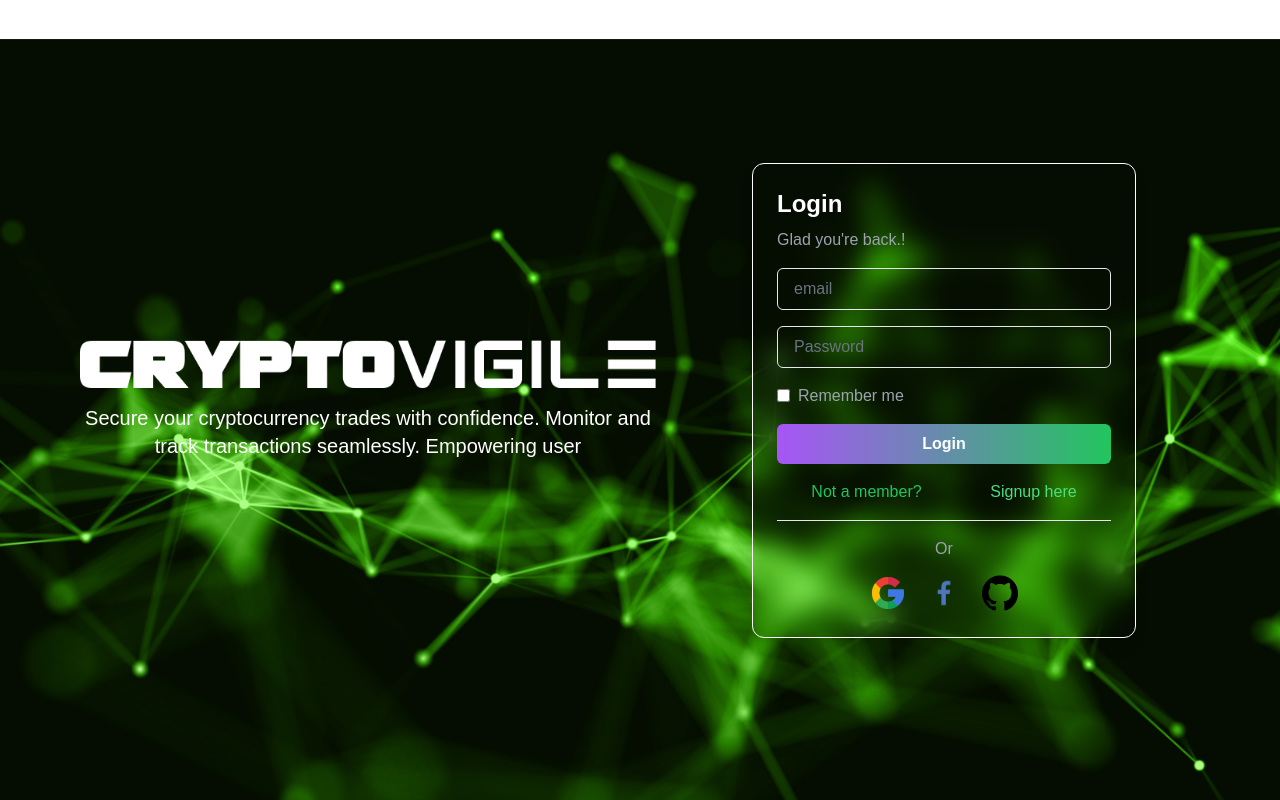
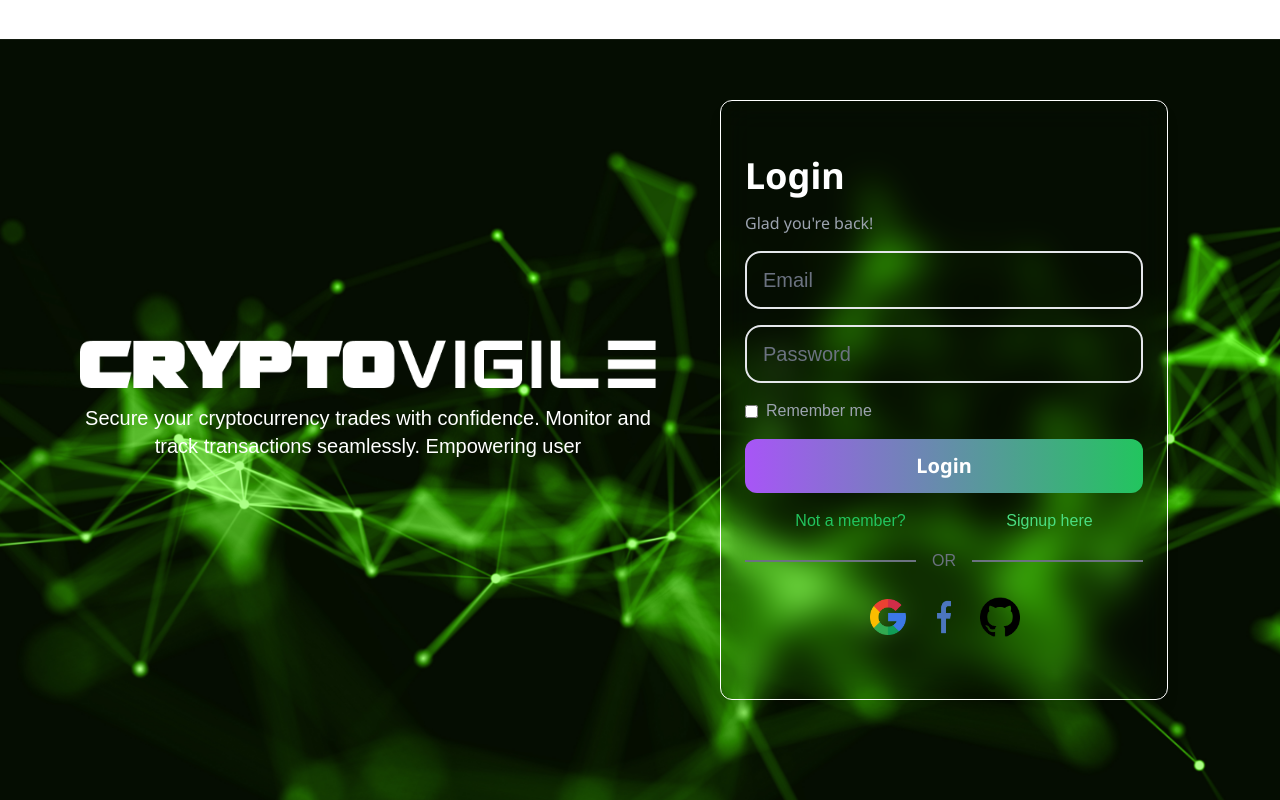
Before and after one commit to adarshsingh05/CryptoVigil-SIH, a Next.js app in the folder cryptovigil/frontend/cryptovigil/: page /Login in a window 1280 px wide. Built offline with nearby package versions, Linux system fonts and the light colour scheme.

Commit message:
login page refine

```diff
--- a/cryptovigil/frontend/cryptovigil/src/app/Login/page.js
+++ b/cryptovigil/frontend/cryptovigil/src/app/Login/page.js
@@ -3,6 +3,11 @@ import { useState, useEffect } from "react";
 import { useRouter } from "next/navigation"; // Correct import for the router
 import { Typewriter } from "react-simple-typewriter";
 import Link from "next/link";
+import { Noto_Sans } from "next/font/google";
+const notoSans = Noto_Sans({
+  subsets: ["latin"],
+  weight: ["400", "700"],
+});
 
 import LoginSuccess from "../components/LoginSuccess";
 
@@ -16,7 +21,7 @@ export default function Login() {
 
       setIsLoggedIn(true); // Set loading to true when login is successful
       setTimeout(() => {
-        router.push("/"); //
+        router.push("/LandingPage"); // Redirect to LandingPage after 5 seconds
       }, 5000); // 5 seconds delay
     }
   }, [isLoggedIn, router]);
@@ -47,7 +52,6 @@ export default function Login() {
 
       if (response.ok) {
         // alert(data.msg || "Login successful!");
-        console.log("done")
         localStorage.setItem("token", data.token); // Store token
 
         setIsLoggedIn(true); // Set isLoggedIn to true after successful login
@@ -95,19 +99,19 @@ export default function Login() {
 
           {/* Right Section: Login Form */}
           <div className="w-1/2 flex justify-center">
-            <div className="bg-transparent bg-opacity-20 backdrop-blur-md p-6 rounded-xl shadow-lg max-w-sm w-full border border-white">
-              <h1 className="text-2xl font-bold text-white mb-2">Login</h1>
-              <p className="text-gray-400 mb-4">Glad you're back.!</p>
+            <div className="bg-transparent bg-opacity-20 backdrop-blur-lg p-6 py-12 rounded-xl shadow-lg max-w-md h-[600px] w-full border border-white">
+              <h1 className={` ${notoSans.className} text-[36px] font-bold text-white mb-2`}>Login</h1>
+              <p className={` ${notoSans.className} text-gray-400 mb-4`}>Glad you're back!</p>
 
               <form onSubmit={handleSubmit} className="space-y-4">
                 {/* Username Field */}
                 <div>
                   <input
                     type="text"
-                    placeholder="email"
+                    placeholder="Email"
                     id="username"
                     value={email}
-                    className="w-full px-4 py-2 bg-transparent border rounded-md text-white placeholder-gray-500 focus:outline-none focus:ring focus:ring-green-500"
+                    className="w-full px-4 py-3 bg-transparent border border-2 rounded-2xl text-[20px] text-white placeholder-gray-500 focus:outline-none focus:ring focus:ring-green-500"
                     onChange={(e) => setEmail(e.target.value)}
                   />
                 </div>
@@ -119,7 +123,7 @@ export default function Login() {
                     placeholder="Password"
                     id="password"
                     value={password}
-                    className="w-full px-4 py-2 bg-transparent border rounded-md text-white placeholder-gray-500 focus:outline-none focus:ring focus:ring-green-500"
+                    className="w-full px-4 py-3 bg-transparent border border-2 rounded-2xl text-[20px] text-white placeholder-gray-500 focus:outline-none focus:ring focus:ring-green-500"
                     onChange={(e) => setPassword(e.target.value)}
                   />
                 </div>
@@ -131,7 +135,7 @@ export default function Login() {
                     id="remember"
                     className="mr-2 accent-green-500"
                   />
-                  <label htmlFor="remember" className="text-gray-400">
+                  <label htmlFor="remember" className="text-gray-400 ">
                     Remember me
                   </label>
                 </div>
@@ -139,7 +143,7 @@ export default function Login() {
                 {/* Login Button */}
                 <button
                   type="submit"
-                  className="w-full py-2 bg-gradient-to-r from-purple-500 to-green-500 text-white font-bold rounded-md hover:opacity-90 transition"
+                  className={`${notoSans.className} w-full py-3 bg-gradient-to-r from-purple-500 to-green-500 text-[20px] text-white font-bold rounded-xl hover:opacity-90 transition`}
                 >
                   Login
                 </button>
@@ -157,20 +161,25 @@ export default function Login() {
                   </Link>
                 </a>
               </div>
-              <hr className="mt-4" />
+
 
               {/* Social Login */}
               <div className="text-center mt-4">
-                <p className="text-gray-400 mb-3">Or</p>
-                <div className="flex justify-center space-x-4">
-                  <button className="w-10 h-10 bg-transparent rounded-full flex items-center justify-center">
-                    <img src="/googler.png" alt="Google" className="w-8 h-8" />
+              <div class="flex items-center my-4">
+              <div class="flex-grow border-t-2 border-gray-500"></div>
+              <span class="mx-4 text-gray-500">OR</span>
+             <div class="flex-grow border-t-2 border-gray-500"></div>
+
+              </div>
+                <div className="flex justify-center space-x-4 mt-6">
+                  <button className="w-10 h-10 bg-transparent rounded-full flex items-center justify-center ">
+                    <img src="/googler.png" alt="Google" className="w-9 h-9" />
                   </button>
                   <button className="w-10 h-10 bg-transparent rounded-full flex items-center justify-center">
-                    <img src="/flogo.png" alt="Facebook" className="w-9 h-9" />
+                    <img src="/flogo.png" alt="Facebook" className="w-10 h-12" />
                   </button>
                   <button className="w-10 h-10 bg-transparent rounded-full flex items-center justify-center">
-                    <img src="/git.png" alt="GitHub" className="w-9 h-9" />
+                    <img src="/git.png" alt="GitHub" className="w-10 h-10" />
                   </button>
                 </div>
               </div>
```
